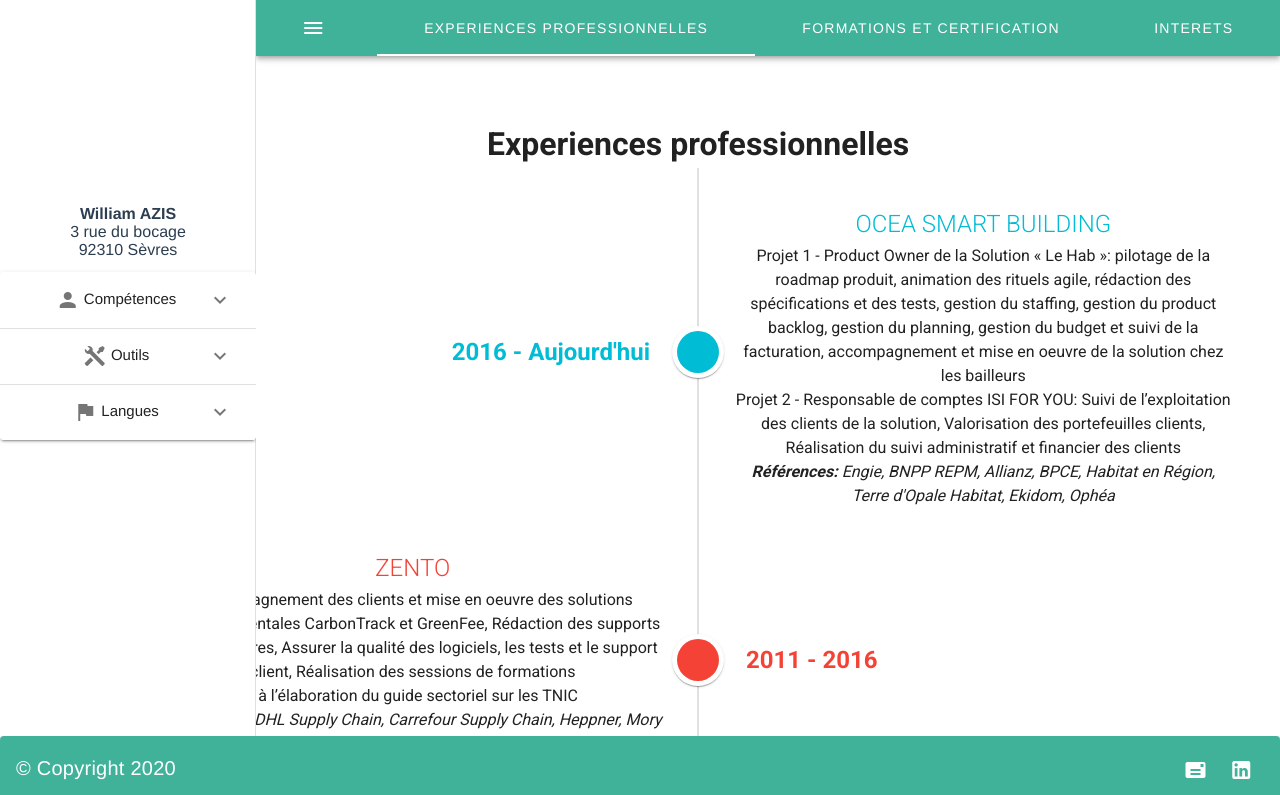
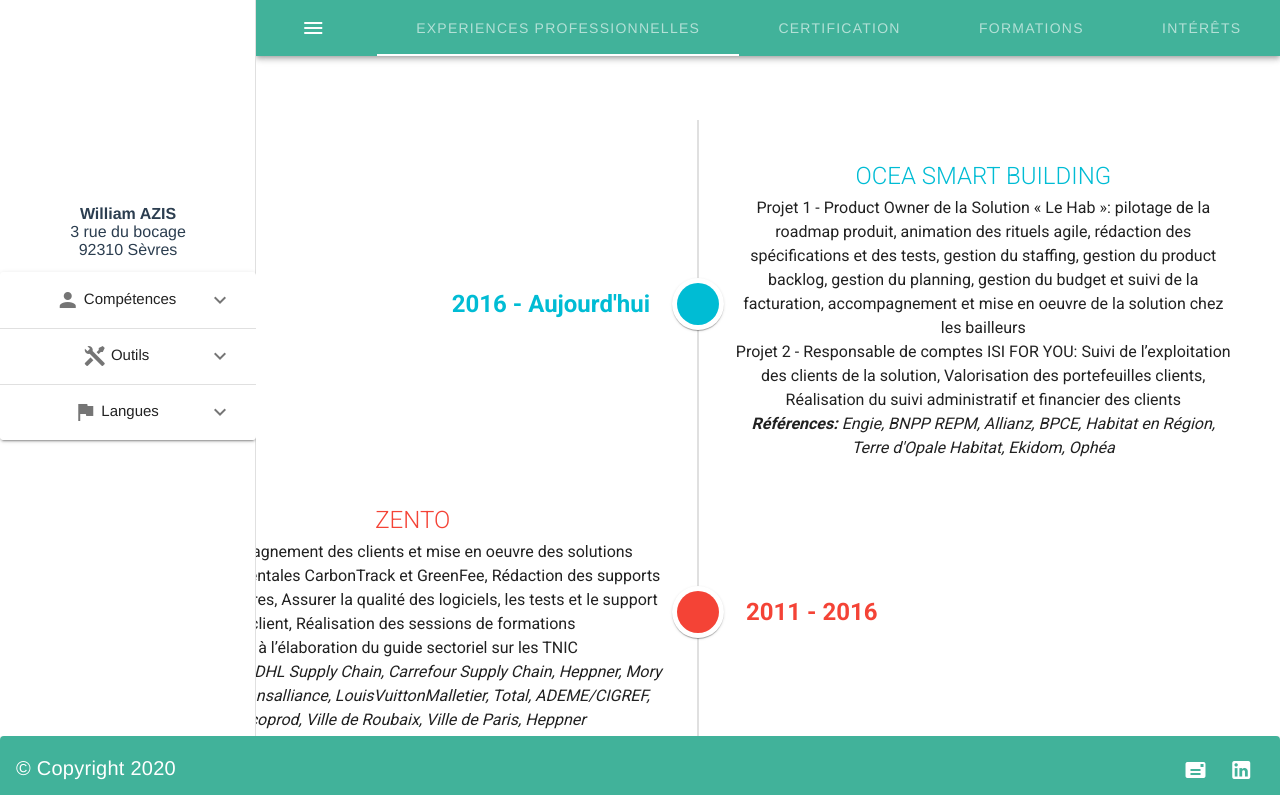
Before and after one commit to zilliw/portfolio-wa, a Vue app: page /#/ in a window 1280 px wide. Shown: the top 795 px of the page. Built offline with nearby package versions, Linux system fonts and the light colour scheme.

Commit message:
update nav bar

```diff
--- a/src/router/index.js
+++ b/src/router/index.js
@@ -1,30 +1,37 @@
 import Vue from 'vue'
 import VueRouter from 'vue-router'
-import Experience from '../views/Experience.vue'
-import Formations from '../views/Formations.vue'
-import Interets from '../views/Interets.vue'
+import Formations from '../views/Formations'
+import Experience from '../views/Experience'
+import Hobbies from '../views/Hobbies'
+
 
 Vue.use(VueRouter)
 
   const routes = [
+    {
+      path: '/',
+      name: 'Home',
+      component: Experience
+    },
   {
-    path: '/',
-    name: 'Experience',
-    component: Experience
-  },
-  {
-    path: '/Formations',
+    path: '/formations',
     name: 'Formations',
     component: Formations
   },
-  {
-    path: '/Interets',
-    name: 'Interets',
-    component: Interets
-  }
+    {
+      path: '/experience',
+      name: 'Experience',
+      component: Experience
+    },
+    {
+      path: '/hobbies',
+      name: 'Hobbies',
+      component: Hobbies
+    }
 ]
 
 const router = new VueRouter({
+  mode: 'history',
   routes
 })
 
--- a/src/views/Experience.vue
+++ b/src/views/Experience.vue
@@ -1,7 +1,6 @@
 <template>
   <v-app id="inspire">
     <div class="container">
-      <h1> Experiences professionnelles</h1>
     <v-timeline >
       <v-timeline-item
         v-for="(year, i) in years"
--- a/src/views/TheHeader.vue
+++ b/src/views/TheHeader.vue
@@ -64,17 +64,23 @@
 
 
               </v-toolbar-title>
-        <v-tabs
-      centered
-      grow>
-        <v-tab class="nav">
-            <router-link to="/" class="tabs">Experiences Professionnelles</router-link></v-tab>
-        <v-tab class="nav">
-            <router-link to="/Formations" class="tabs">Formations et Certification</router-link></v-tab>
-        <v-tab class="nav">
-            <router-link to="/Interets" class="tabs">Interets</router-link></v-tab>
-
-    </v-tabs>
+            <v-tabs cols="9"
+                    centered
+                    grow
+            >
+                <v-tab class="tab" to="/experience">
+                   Experiences professionnelles
+                    </v-tab>
+                <v-tab class="tab" to="/certification">
+                    Certification
+                </v-tab>
+                <v-tab to="/study">
+                   Formations
+                    </v-tab>
+                <v-tab to="/hobbies">
+                    Intérêts
+                    </v-tab>
+            </v-tabs>
 
     </v-app-bar>
 
```
Also changed, not shown: src/views/Hobbies.vue (renamed from src/views/Interets.vue).
